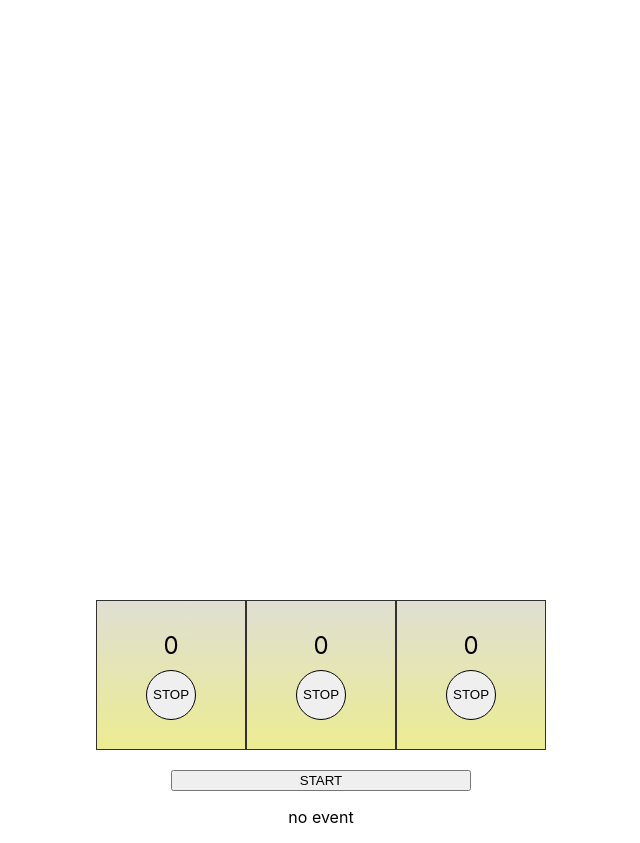
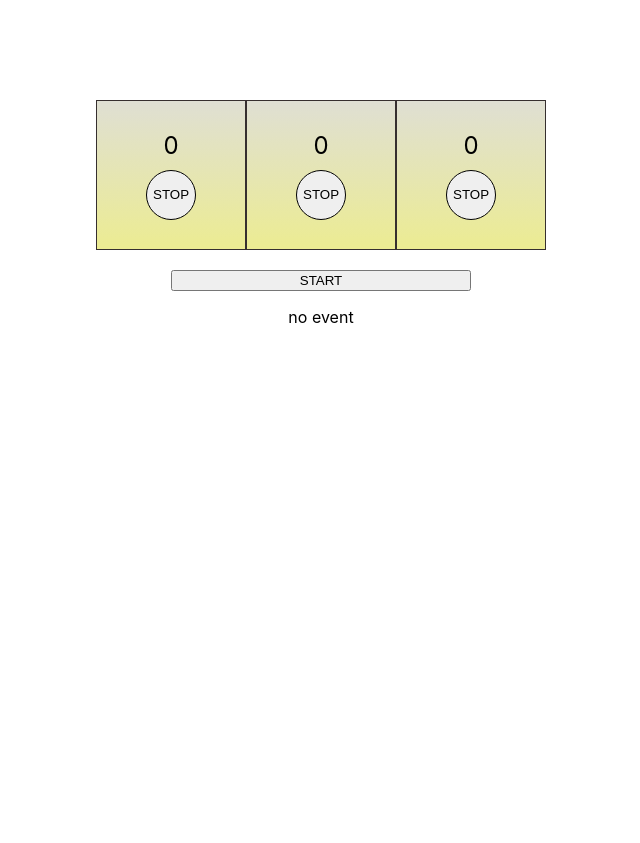
Before and after one commit to ryotaro-0805/slot-App, a Next.js app: page / in a window 1280 px wide. Shown: the whole page, without its empty margins (319-959 px from the left). After the commit the page ends 800 px from the top, so only its background shows below. Built offline with nearby package versions, Linux system fonts and the light colour scheme.

Commit message:
Update globals.css

```diff
--- a/styles/globals.css
+++ b/styles/globals.css
@@ -2,7 +2,7 @@ html,
 body {
   padding: 0;
   margin: 0;
-  margin-top:300px;
+  margin-top:50px;
   font-family: -apple-system, BlinkMacSystemFont, Segoe UI, Roboto, Oxygen,
     Ubuntu, Cantarell, Fira Sans, Droid Sans, Helvetica Neue, sans-serif;
 }
```
